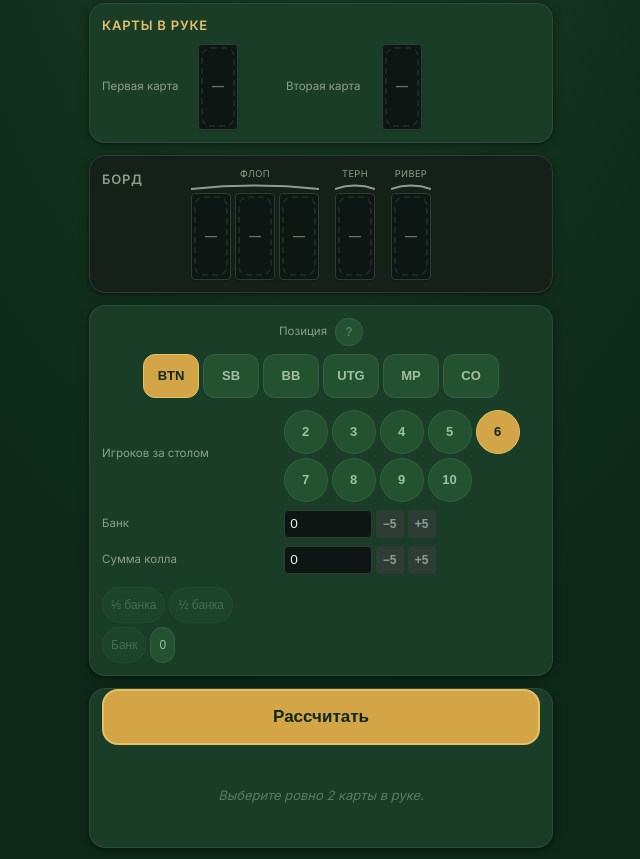
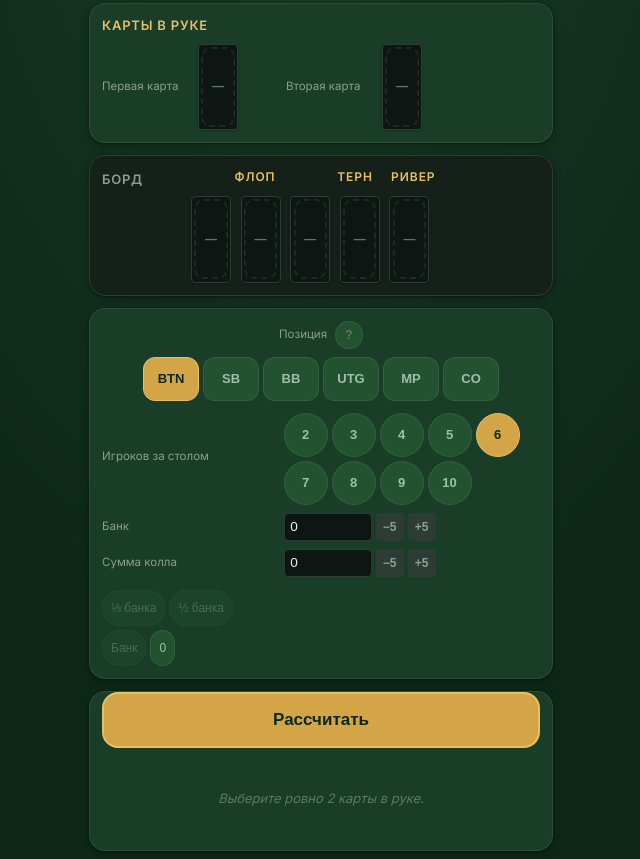
Before and after one commit to surge7/poker-assistant, a website built with Vite: page apps/app/index.html in a window 1280 px wide. Shown: the part 74-933 px from the top of the page, without its empty margins (319-959 px from the left). Built offline with nearby package versions, Linux system fonts and the light colour scheme.

```diff
--- a/apps/app/src/style.css
+++ b/apps/app/src/style.css
@@ -570,18 +570,12 @@ body {
   margin-left: 2.5rem;
 }
 
-/* Та же сетка 7 колонок: карты в колонках 1, 2, 3, 5, 7 */
+/* Grid layout for board cards */
 .board-cards-row {
   display: grid;
-  grid-template-columns: 2.5rem 2.5rem 2.5rem 0.5rem 2.5rem 0.5rem 2.5rem;
-  gap: 0.25rem;
+  grid-template-columns: repeat(5, 1fr);
+  gap: var(--space-2);
 }
-
-.board-cards-row .board-card:nth-child(1) { grid-column: 1; }
-.board-cards-row .board-card:nth-child(2) { grid-column: 2; }
-.board-cards-row .board-card:nth-child(3) { grid-column: 3; }
-.board-cards-row .board-card:nth-child(4) { grid-column: 5; }
-.board-cards-row .board-card:nth-child(5) { grid-column: 7; }
 
 /* Высота как у селектов «Карты в руке» (1.4rem + padding) */
 .board-card {
@@ -645,29 +639,19 @@ body {
   grid-column: 7 / 8;
 }
 
-/* Скобка на всю ширину ячейки — SVG растягивается от края до края карт */
-/* Скобка дугой вверх (∩) над картами */
 .board-bracket {
-  display: block;
-  width: 100%;
-  min-width: 0;
-  height: 8px;
-  color: var(--muted);
-  flex-shrink: 0;
-}
-
-.board-bracket path {
-  vector-effect: non-scaling-stroke;
+  display: none;
 }
 
 .board-stage-name {
-  font-size: 0.58rem;
-  font-weight: 400;
+  font-size: var(--font-size-xs);
+  font-weight: var(--font-weight-semibold);
+  color: var(--gold-300);
   text-transform: uppercase;
-  letter-spacing: 0.04em;
-  color: var(--muted);
+  letter-spacing: 0.08em;
   text-align: center;
-  line-height: 1.2;
+  display: block;
+  padding-bottom: var(--space-1);
 }
 
 .options {
```
